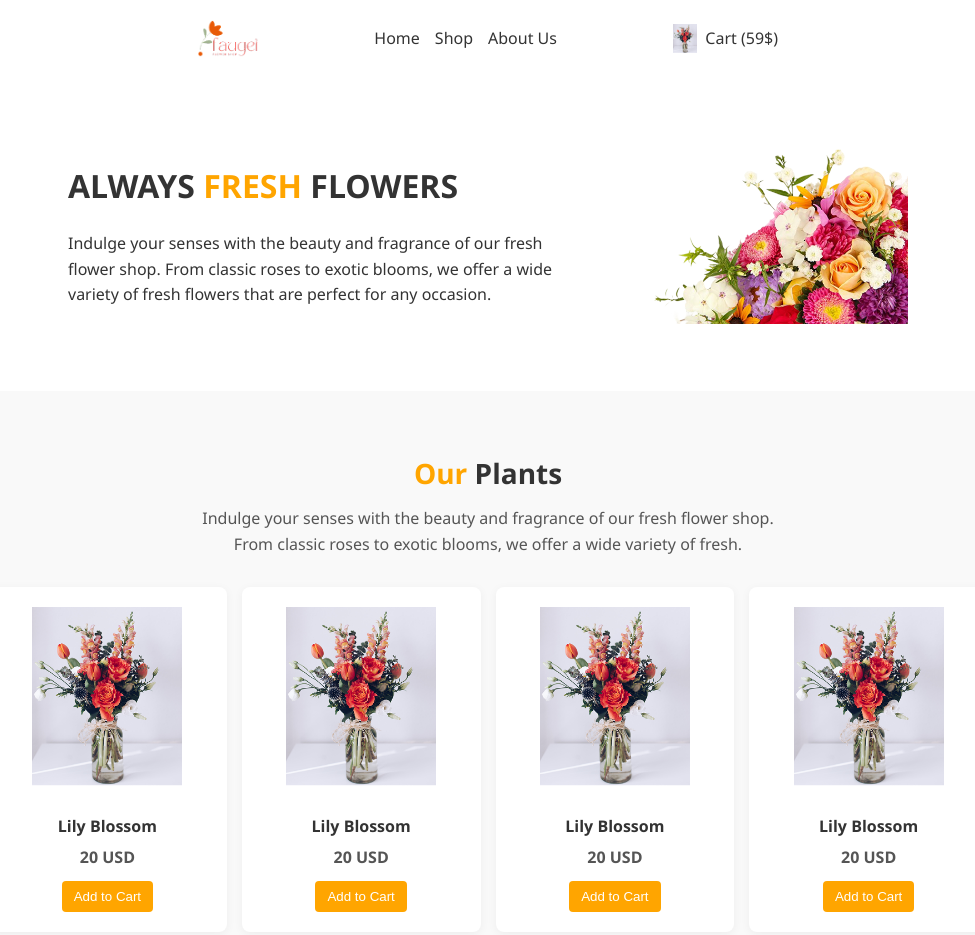
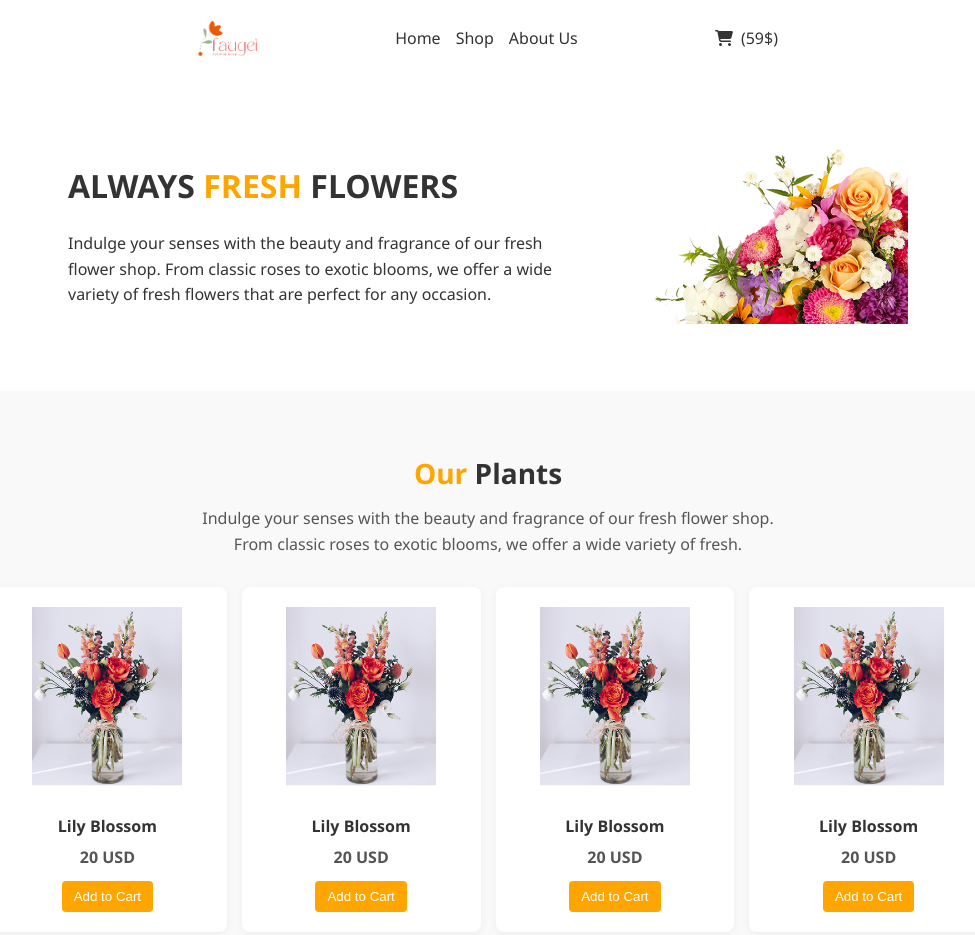
Before and after one commit to SaifProject/Flower-shop, a plain HTML site: page index.html in a window 1280 px wide. Shown: the top 935 px of the page, without its empty margins (152-1127 px from the left). Drawn offline with Linux system fonts and the light colour scheme.

Commit message:
cart icon added

```diff
--- a/index.html
+++ b/index.html
@@ -5,6 +5,9 @@
   <meta name="viewport" content="width=device-width, initial-scale=1.0">
   <title>Flower & Plants Lover</title>
   <link rel="stylesheet" href="style.css">
+  <!-- Font Awesome -->
+<link rel="stylesheet" href="https://cdnjs.cloudflare.com/ajax/libs/font-awesome/6.4.0/css/all.min.css">
+
 </head>
 <body>
   <!-- ✅ NAVBAR -->
@@ -19,8 +22,9 @@
       <a href="#">About Us</a>
     </nav>
     <div class="cart">
-      <img src="./assets/sample-flower-image.png" alt="Cart" />
-      <span>Cart (59$)</span>
+     <i class="fas fa-shopping-cart"></i>
+
+      <span>(59$)</span>
     </div>
   </header>
 
```
